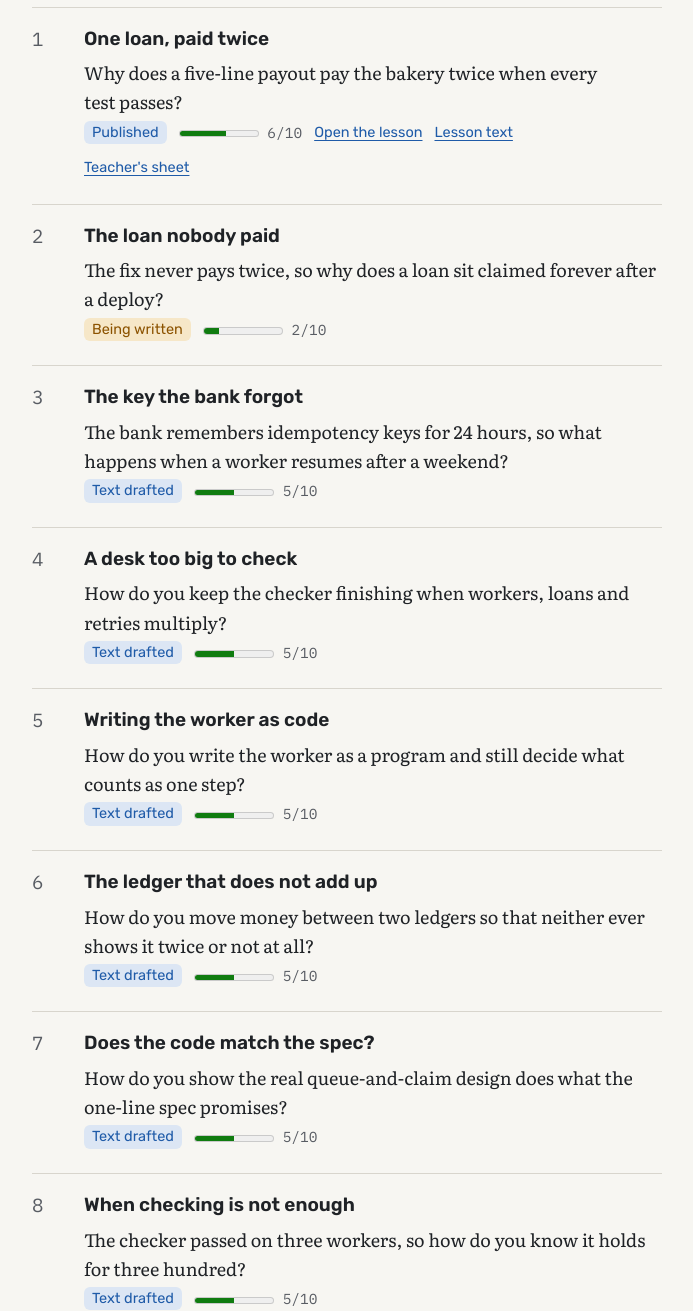
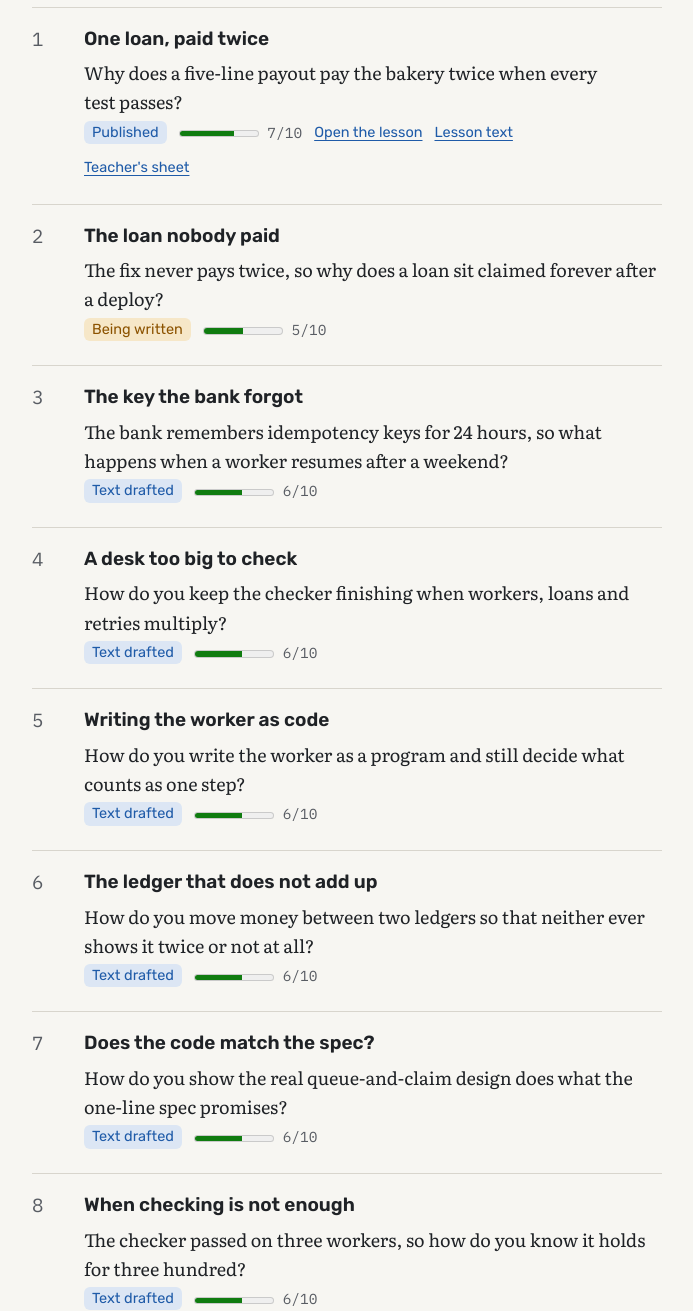
Before and after one commit to klaygomes/tla-lessons, a plain HTML site: page index.html in a window 1280 px wide. Shown: the part 420-1731 px from the top of the page, without its empty margins (293-986 px from the left). Drawn offline with Linux system fonts and the light colour scheme.

```diff
--- a/index.html
+++ b/index.html
@@ -28,14 +28,14 @@
 <p class="summary">1 published · 6 text drafted · 1 being written. Each lesson has 10 steps, from the draft text to your concept check and problems; a published lesson is open to read, and it is complete once you have reviewed it, passed its concept check and done its problems.</p>
 </header>
 <ol class="course">
-<li class="is-ready"><span class="n">1</span><div><h2>One loan, paid twice</h2><p>Why does a five-line payout pay the bakery twice when every test passes?</p><p class="links"><span class="state">Published</span><span class="steps" aria-label="6 of 10 steps done"><meter min="0" max="10" value="6"></meter> 6/10</span> <a href="01-one-loan-paid-twice/3-page/3-page.html">Open the lesson</a> <a href="01-one-loan-paid-twice/1-prose.html">Lesson text</a> <a href="01-one-loan-paid-twice/1-sheet.html">Teacher&#x27;s sheet</a></p></div></li>
-<li class="is-writing"><span class="n">2</span><div><h2>The loan nobody paid</h2><p>The fix never pays twice, so why does a loan sit claimed forever after a deploy?</p><p class="links"><span class="state">Being written</span><span class="steps" aria-label="2 of 10 steps done"><meter min="0" max="10" value="2"></meter> 2/10</span></p></div></li>
-<li class="is-drafted"><span class="n">3</span><div><h2>The key the bank forgot</h2><p>The bank remembers idempotency keys for 24 hours, so what happens when a worker resumes after a weekend?</p><p class="links"><span class="state">Text drafted</span><span class="steps" aria-label="5 of 10 steps done"><meter min="0" max="10" value="5"></meter> 5/10</span></p></div></li>
-<li class="is-drafted"><span class="n">4</span><div><h2>A desk too big to check</h2><p>How do you keep the checker finishing when workers, loans and retries multiply?</p><p class="links"><span class="state">Text drafted</span><span class="steps" aria-label="5 of 10 steps done"><meter min="0" max="10" value="5"></meter> 5/10</span></p></div></li>
-<li class="is-drafted"><span class="n">5</span><div><h2>Writing the worker as code</h2><p>How do you write the worker as a program and still decide what counts as one step?</p><p class="links"><span class="state">Text drafted</span><span class="steps" aria-label="5 of 10 steps done"><meter min="0" max="10" value="5"></meter> 5/10</span></p></div></li>
-<li class="is-drafted"><span class="n">6</span><div><h2>The ledger that does not add up</h2><p>How do you move money between two ledgers so that neither ever shows it twice or not at all?</p><p class="links"><span class="state">Text drafted</span><span class="steps" aria-label="5 of 10 steps done"><meter min="0" max="10" value="5"></meter> 5/10</span></p></div></li>
-<li class="is-drafted"><span class="n">7</span><div><h2>Does the code match the spec?</h2><p>How do you show the real queue-and-claim design does what the one-line spec promises?</p><p class="links"><span class="state">Text drafted</span><span class="steps" aria-label="5 of 10 steps done"><meter min="0" max="10" value="5"></meter> 5/10</span></p></div></li>
-<li class="is-drafted"><span class="n">8</span><div><h2>When checking is not enough</h2><p>The checker passed on three workers, so how do you know it holds for three hundred?</p><p class="links"><span class="state">Text drafted</span><span class="steps" aria-label="5 of 10 steps done"><meter min="0" max="10" value="5"></meter> 5/10</span></p></div></li>
+<li class="is-ready"><span class="n">1</span><div><h2>One loan, paid twice</h2><p>Why does a five-line payout pay the bakery twice when every test passes?</p><p class="links"><span class="state">Published</span><span class="steps" aria-label="7 of 10 steps done"><meter min="0" max="10" value="7"></meter> 7/10</span> <a href="01-one-loan-paid-twice/3-page/3-page.html">Open the lesson</a> <a href="01-one-loan-paid-twice/1-prose.html">Lesson text</a> <a href="01-one-loan-paid-twice/1-sheet.html">Teacher&#x27;s sheet</a></p></div></li>
+<li class="is-writing"><span class="n">2</span><div><h2>The loan nobody paid</h2><p>The fix never pays twice, so why does a loan sit claimed forever after a deploy?</p><p class="links"><span class="state">Being written</span><span class="steps" aria-label="5 of 10 steps done"><meter min="0" max="10" value="5"></meter> 5/10</span></p></div></li>
+<li class="is-drafted"><span class="n">3</span><div><h2>The key the bank forgot</h2><p>The bank remembers idempotency keys for 24 hours, so what happens when a worker resumes after a weekend?</p><p class="links"><span class="state">Text drafted</span><span class="steps" aria-label="6 of 10 steps done"><meter min="0" max="10" value="6"></meter> 6/10</span></p></div></li>
+<li class="is-drafted"><span class="n">4</span><div><h2>A desk too big to check</h2><p>How do you keep the checker finishing when workers, loans and retries multiply?</p><p class="links"><span class="state">Text drafted</span><span class="steps" aria-label="6 of 10 steps done"><meter min="0" max="10" value="6"></meter> 6/10</span></p></div></li>
+<li class="is-drafted"><span class="n">5</span><div><h2>Writing the worker as code</h2><p>How do you write the worker as a program and still decide what counts as one step?</p><p class="links"><span class="state">Text drafted</span><span class="steps" aria-label="6 of 10 steps done"><meter min="0" max="10" value="6"></meter> 6/10</span></p></div></li>
+<li class="is-drafted"><span class="n">6</span><div><h2>The ledger that does not add up</h2><p>How do you move money between two ledgers so that neither ever shows it twice or not at all?</p><p class="links"><span class="state">Text drafted</span><span class="steps" aria-label="6 of 10 steps done"><meter min="0" max="10" value="6"></meter> 6/10</span></p></div></li>
+<li class="is-drafted"><span class="n">7</span><div><h2>Does the code match the spec?</h2><p>How do you show the real queue-and-claim design does what the one-line spec promises?</p><p class="links"><span class="state">Text drafted</span><span class="steps" aria-label="6 of 10 steps done"><meter min="0" max="10" value="6"></meter> 6/10</span></p></div></li>
+<li class="is-drafted"><span class="n">8</span><div><h2>When checking is not enough</h2><p>The checker passed on three workers, so how do you know it holds for three hundred?</p><p class="links"><span class="state">Text drafted</span><span class="steps" aria-label="6 of 10 steps done"><meter min="0" max="10" value="6"></meter> 6/10</span></p></div></li>
 </ol>
 <footer><span>Lesson text, figures and pages: CC BY-NC 4.0. Code: MIT. See NOTICE.</span></footer>
 </div>
```
Also changed, not shown: 1 other file.
